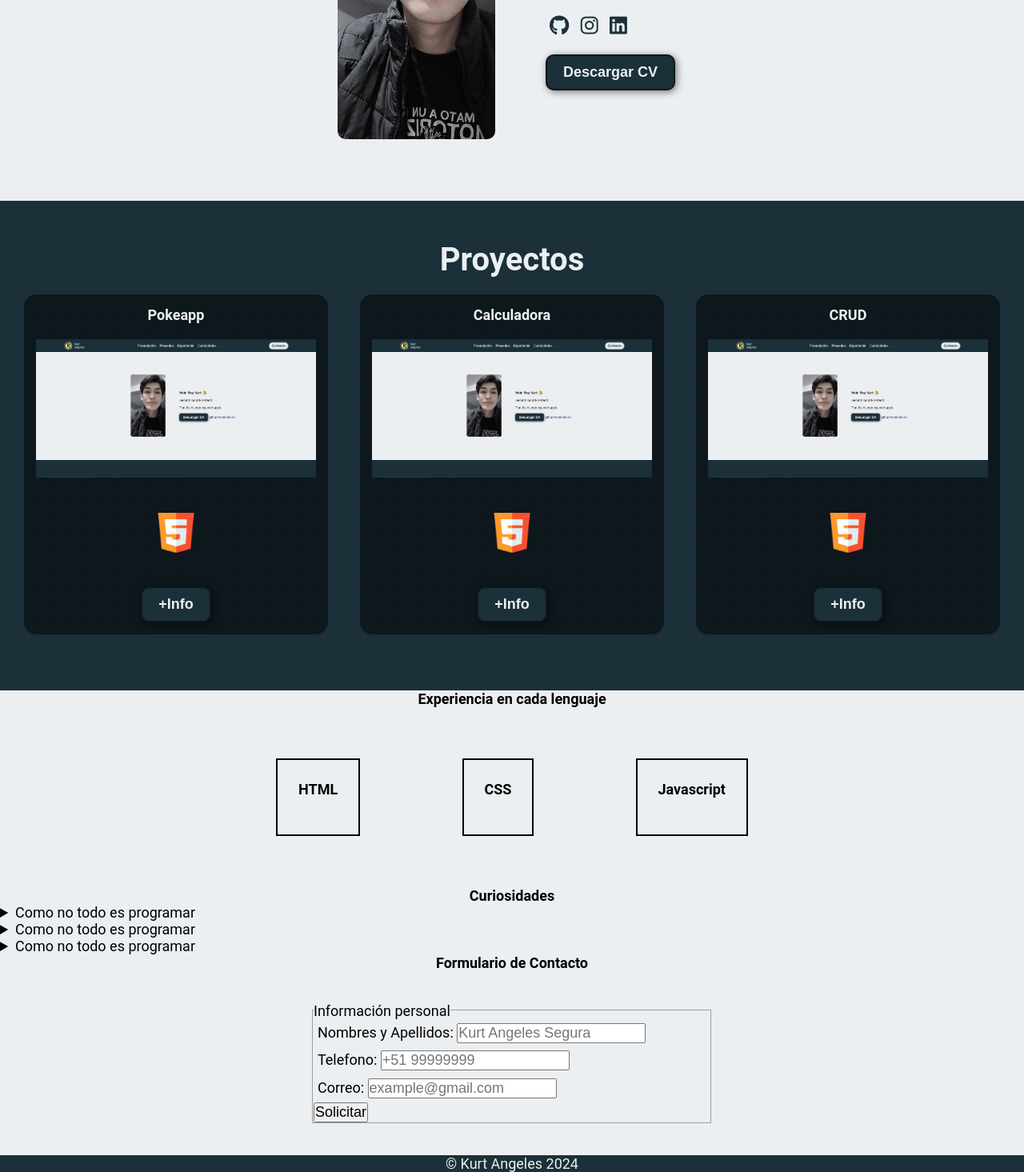
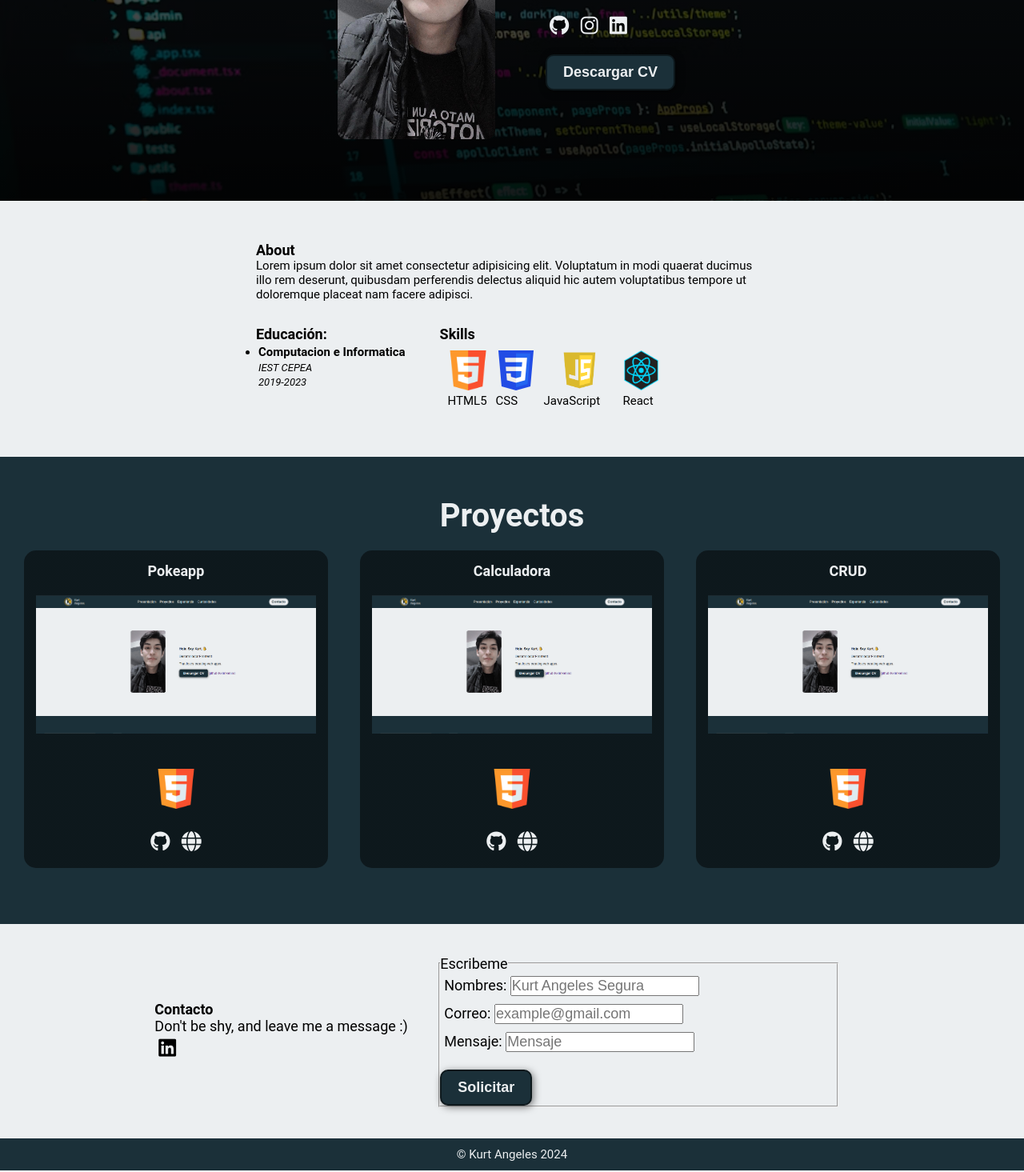
Before and after one commit to kurttck/portfolio, a plain HTML site: page index.html in a window 1280 px wide. Shown: the part 319-1784 px from the top of the page at 80% size. Drawn offline with Linux system fonts and the light colour scheme.

Commit message:
reestructura de pagina

```diff
--- a/css/style.css
+++ b/css/style.css
@@ -6,7 +6,7 @@
   font-size: 18px;
 }
 
-html{
+html {
   scroll-behavior: smooth;
 }
 
@@ -18,7 +18,7 @@ html{
 
 body {
   background: #eceff1;
-  font-family: 'Roboto', sans-serif;
+  font-family: "Roboto", sans-serif;
 }
 
 /* NAVEGADOR */
@@ -32,56 +32,52 @@ body {
   padding: 5px 10%;
 }
 
-.header .logo{
+.header .logo {
   cursor: pointer;
   transition: all 0.3s;
 }
 
-.header .logo p{
+.header .logo p {
   padding-left: 8px;
   color: #eceff1;
   font-size: 16px;
 }
 
-
-.header .logo img{
+.header .logo img {
   height: 50px;
   width: auto;
-
 }
 
-.header .logo:hover{
+.header .logo:hover {
   transform: scale(1.1);
 }
 
-.header nav .nav-link{
+.header nav .nav-link {
   list-style: none;
 }
 
-.header nav li{
+.header nav li {
   list-style: none;
   padding: 10px;
   color: white;
   transition: all 0.3s;
 }
 
-
-.header nav li:hover{
+.header nav li:hover {
   transform: scale(1.1);
 }
 
-
-.header nav a{
+.header nav a {
   font-size: 700;
   color: #eceff1;
   text-decoration: none;
 }
 
-.header nav a:hover{
+.header nav a:hover {
   color: #e5b026;
 }
 
-.header .btn-header button{
+.header .btn-header button {
   font-weight: 700;
   color: #1b3039;
   padding: 9px 15px;
@@ -92,29 +88,29 @@ body {
   transition: all 0.3s ease 0s;
 }
 
-.header .btn-header button:hover{
+.header .btn-header button:hover {
   background-color: #eceff1;
 
   transform: scale(1.1);
 }
 
-.header a{
+.header a {
   text-decoration: none;
 }
 
-.header .overlay{
+.header .overlay {
   height: 100%;
   width: 0;
   position: fixed;
   z-index: 0;
   left: 0;
-  top:0;
-  background-color: rgba(33,49,63, .95);
+  top: 0;
+  background-color: rgba(33, 49, 63, 0.95);
   overflow: hidden;
   transition: all 0.3s ease 0;
 }
 
-.header .overlay .overlay-content{
+.header .overlay .overlay-content {
   display: flex;
   height: 100%;
   flex-direction: column;
@@ -122,7 +118,7 @@ body {
   justify-content: center;
 }
 
-.header .overlay a{
+.header .overlay a {
   padding: 5px;
   font-size: 36px;
   display: block;
@@ -132,91 +128,95 @@ body {
 }
 
 .header .overlay a:hover,
-.header .overlay a:focus{
+.header .overlay a:focus {
   color: #e5b026;
 }
 
-.header .overlay .close{
+.header .overlay .close {
   position: absolute;
   top: 20px;
   right: 45px;
   font-size: 65px;
 }
 
-.menu{
+.menu {
   display: none;
 }
 
 @media screen and (max-height: 450px) {
-  .header .overlay a{
+  .header .overlay a {
     font-size: 20px;
   }
 
-  .header .overlay .close{
+  .header .overlay .close {
     font-size: 40px;
     top: 15px;
     right: 35px;
   }
 }
 
-@media screen and (max-width: 800px){
-  .nav-link, .btn-header{
+@media screen and (max-width: 800px) {
+  .nav-link,
+  .btn-header {
     display: none;
   }
-  .menu{
+  .menu {
     display: inherit;
   }
 }
 
-
 /*---------------------------------------------- PRESENTACION ---------------------------------------------------*/
 
-.presentacion{
+.presentacion {
+  background-image: linear-gradient(
+      0deg,
+      rgba(0, 0, 0, 0.9),
+      rgba(0, 0, 0, 0.5)
+    ),
+    url(../image/banner2.png);
+  background-size: cover;
+
   height: 500px;
 }
 
-.presentacion .pre2 {/*
+.presentacion .pre2 {
+  /*
   border: solid black; */
   border-radius: 10px;
-  width:70%;
+  width: 70%;
   margin: 50px;
+  color: #eceff1;
 }
 
 .presentacion .pre2 .presentacion_card {
   display: inline-block;
-
+  color: #eceff1;
   /* height: 100%; */
   margin: 5%;
   padding: 2%;
 }
 
-.presentacion .pre2 button a{
+.presentacion .pre2 button a {
   color: #eceff1;
   text-decoration: none;
 }
 
-
-
- .button{
+.button {
   margin-top: 18px;
   font-weight: bold;
   padding: 10px 20px;
   border-radius: 10px;
-  border: 2px solid rgba(0, 0,0,0.5);
-  box-shadow: 2px 2px 10px rgba(0,0,0,0.5);
-  color:#eceff1;
+  border: 2px solid rgba(0, 0, 0, 0.5);
+  box-shadow: 2px 2px 10px rgba(0, 0, 0, 0.5);
+  color: #eceff1;
   background-color: #1b3039;
   transition: all 0.3s ease 0s;
   cursor: pointer;
 }
 
-.button:hover{
-
+.button:hover {
   transform: scale(1.1);
 }
-
-
-
 
 .presentacion .pre2 .presentacion_card img {
   border-radius: 10px;
@@ -224,37 +224,88 @@ body {
   height: 350px;
 }
 
-
-.fa-brands{
+.fa-brands {
   font-size: 25px;
-  color: #1b3039;
+  color: #eceff1;
   margin: 5px;
   transition: all 0.3s ease 0s;
 }
 
-.fa-brands:hover{
+.fa-brands:hover {
   transform: scale(1.1);
 }
 
+/* ------------------------------------------ ABOUT ---------------------------------------------------- */
 
-/* PROYECTOS */
+#about .informacion {
+  margin: 4%;
+  height: auto;
+  width: 50%;
+}
 
-#proyect{
+#about .container .about {
+  margin-bottom: 30px;
+  font-size: 15px;
+}
+
+#about .container .about p {
+  font-size: 15px;
+}
+
+#about .skills-educacion {
+  display: flex;
+  margin-top: 20px;
+}
+
+#about .skills-educacion li {
+  list-style: none;
+  font-size: 13px;
+  font-style: italic;
+  margin: 3px;
+}
+
+#about .skills-educacion ul li:first-child {
+  list-style-type: disc;
+  font-weight: 700;
+  font-size: 15px;
+  font-style: normal;
+}
+
+#about .informacion .skills-educacion img {
+  height: 50px;
+}
+
+#about .informacion .skills-educacion .skills {
+  margin-left: 40px;
+  align-items: center;
+}
+
+#about .informacion .skills-educacion .skills div {
+  margin: 5px;
+  width: auto;
+}
+
+#about .informacion .skills-educacion .skills p {
+  font-size: 15px;
+}
+
+/* ------------------------------------------ PROYECTOS ------------------------------------------------ */
+
+#proyect {
   background-color: #1b3039;
   color: #eceff1;
   text-align: center;
 }
 
-#proyect .container h2{
+#proyect .container h2 {
   font-size: 40px;
 }
 
-#proyect .container{
+#proyect .container {
   padding: 50px 0px;
-
 }
 
-#proyect .card{
+#proyect .card {
   background-position: center center;
   background-size: cover;
   padding: 50px;
@@ -262,63 +313,45 @@ body {
   border-radius: 15px;
   background-image: linear-gradient(
     0deg,
-    rgba(0,0,0,0.5),
-    rgba(0,0,0,0.5)
+    rgba(0, 0, 0, 0.5),
+    rgba(0, 0, 0, 0.5)
   );
 }
 
-#proyect .proyectos{
+#proyect .proyectos {
   display: flex;
   justify-content: center;
-
-
 }
 
-#proyect img{
+#proyect img {
   margin: 20px 0px;
   height: 50px;
 }
 
-#proyect .card{
+#proyect .card {
   padding: 15px;
 }
 
-
-#proyect .proyect-banner{
+#proyect .proyect-banner {
   width: 350px;
-  height: auto;
-
-}
-
-
-/* EXPERIENCIA */
-
-.exp .content_exp section {
-  display: inline-block;
-  border: solid 2px black;
-  margin: 5%;
-  padding: 2%;
-}
-
-/* CURIOSIDADES */
-
-/* .curio {
-  background-color: aquamarine;
-} */
-
-.curio details .card_curio .content_curio {
-  display: inline-flexbox;
-  border: solid 2px black;
-}
-.content_curio img {
-  width: 30%;
   height: auto;
 }
 
-/* FORMULARIO */
+.fa-solid {
+  font-size: 25px;
+  color: #eceff1;
+  margin: 5px;
+  transition: all 0.3s ease 0s;
+}
 
-.formulario {
-  /* background-color: blueviolet; */
+.fa-solid:hover {
+  transform: scale(1.1);
+}
+
+/*----------------------------------------------- CONTACTO ------------------------------------------------- */
+
+#contacto a {
+  color: black;
 }
 
 .formulario .content_formulario {
@@ -333,18 +366,21 @@ body {
   padding: 1%;
 }
 
-/* FOOTER */
+/* -------------------------------------------- FOOTER ---------------------------------------------------- */
+
 footer {
-
   background-color: #1b3039;
+  display: flex;
+  justify-content: right;
+  height: 40px;
 }
 
-footer .container p{
- color: #eceff1;
+footer .container p {
+  color: #eceff1;
+  font-size: 15px;
 }
 
-
-.container{
+.container {
   max-width: 1400px;
   margin: auto;
 }
--- a/index.html
+++ b/index.html
@@ -39,9 +39,9 @@
       <nav>
         <ul class="nav-link center">
           <li><a href="#presentacion">Presentación</a></li>
+          <li><a href="#about">Sobre Mí</a></li>
           <li><a href="#proyect">Proyectos</a></li>
-          <li><a href="#experiencia">Experiencia</a></li>
-          <li><a href="#curiosidades">Curiosidades</a></li>
+          <li><a href="#contacto">Contacto</a></li>
         </ul>
       </nav>
       <a href="#contacto" class="btn-header"><button>Contacto</button></a>
@@ -54,9 +54,8 @@
         <a onclick="closeNav()" href="" class="close">&times;</a>
         <div class="overlay-content">
           <a onclick="closeNav()" href="#presentacion">Presentacion</a>
+          <a onclick="closeNav()" href="#about">Sobre mi</a>
           <a onclick="closeNav()" href="#proyect">Proyectos</a>
-          <a onclick="closeNav()" href="#experiencia">Experiencia</a>
-          <a onclick="closeNav()" href="#curiosidades">Curiosidades</a>
           <a onclick="closeNav()" href="#contacto">Contacto</a>
         </div>
       </div>
@@ -102,6 +101,54 @@
         </div>
       </article>
 
+      <section id="about" class="center">
+        <div class="container informacion">
+          <div class="about">
+            <h1>About</h1>
+            <p>
+              Lorem ipsum dolor sit amet consectetur adipisicing elit.
+              Voluptatum in modi quaerat ducimus illo rem deserunt, quibusdam
+              perferendis delectus aliquid hic autem voluptatibus tempore ut
+              doloremque placeat nam facere adipisci.
+            </p>
+          </div>
+
+          <div class="skills-educacion">
+            <div class="estudios">
+              <h2>Educación:</h2>
+              <div>
+                <ul>
+                  <li>Computacion e Informatica</li>
+                  <li>IEST CEPEA</li>
+                  <li>2019-2023</li>
+                </ul>
+              </div>
+            </div>
+            <div class="skills">
+              <h2>Skills</h2>
+              <div class="center">
+                <div>
+                  <img src="image/html.png" alt="" />
+                  <p>HTML5</p>
+                </div>
+                <div>
+                  <img src="image/css.png" alt="" />
+                  <p>CSS</p>
+                </div>
+                <div>
+                  <img src="image/js.png" alt="" />
+                  <p>JavaScript</p>
+                </div>
+                <div>
+                  <img src="image/react.png" alt="" />
+                  <p>React</p>
+                </div>
+              </div>
+            </div>
+          </div>
+        </div>
+      </section>
+
       <section id="proyect">
         <div class="container">
           <h2>Proyectos</h2>
@@ -119,7 +166,12 @@
               <div class="tecnologias">
                 <img src="image/html.png" alt="" />
               </div>
-              <button class="button">+Info</button>
+              <a
+                href="https://github.com/kurttck"
+                class="fa-brands fa-github"
+                target="_blank"
+              ></a>
+              <a href="" class="fa-solid fa-globe"></a>
             </div>
             <div class="card">
               <h3>Calculadora</h3>
@@ -131,7 +183,12 @@
               <div class="tecnologias">
                 <img src="image/html.png" alt="" />
               </div>
-              <button class="button">+Info</button>
+              <a
+                href="https://github.com/kurttck"
+                class="fa-brands fa-github"
+                target="_blank"
+              ></a>
+              <a href="" class="fa-solid fa-globe"></a>
             </div>
             <div class="card">
               <h3>CRUD</h3>
@@ -143,89 +200,42 @@
               <div class="tecnologias">
                 <img src="image/html.png" alt="" />
               </div>
-              <button class="button">+Info</button>
+              <a
+                href="https://github.com/kurttck"
+                class="fa-brands fa-github"
+                target="_blank"
+              ></a>
+              <a href="" class="fa-solid fa-globe"></a>
             </div>
-
           </div>
         </div>
       </section>
 
-      <aside id="experiencia" class="exp">
-        <h2 class="center">Experiencia en cada lenguaje</h2>
-        <div class="content_exp center">
-          <section>
-            <h3>HTML</h3>
-            <img src="" alt="" />
-          </section>
-          <section>
-            <h3>CSS</h3>
-            <img src="" alt="" />
-          </section>
-          <section>
-            <h3>Javascript</h3>
-            <img src="" alt="" />
-          </section>
+      <section class="formulario" id="contacto">
+        <div class="container center">
+          <div>
+            <h2>Contacto</h2>
+            <p>Don't be shy, and leave me a message :)</p>
+
+            <a
+              href="https://www.linkedin.com/in/kurt-angeles-segura-570b23239/"
+              class="fa-brands fa-linkedin"
+              target="_blank"
+            ></a>
           </div>
-      </aside>
-
-      <section id="curiosidades" class="curio">
-        <h2 class="center">Curiosidades</h2>
-
-        <details>
-          <summary>Como no todo es programar</summary>
-          <div class="card_curio">
-            <div class="content_curio">
-              <p>
-                Tengo una banda que se llama "Terapia de Amor intensiva" la cual
-                hacemos musica indie
-              </p>
-            </div>
-            <div class="content_curio">
-              <img src="image/tai.png" alt="terapia de amor intensiva" />
-            </div>
-          </div>
-        </details>
-
-        <details>
-          <summary>Como no todo es programar</summary>
-          <p>
-            Tengo una banda que se llama "Terapia de Amor intensiva" la cual
-            hacemos musica indie
-          </p>
-          <img src="image/tai.png" alt="terapia de amor intensiva" />
-        </details>
-        <details>
-          <summary>Como no todo es programar</summary>
-          <p>
-            Tengo una banda que se llama "Terapia de Amor intensiva" la cual
-            hacemos musica indie
-          </p>
-          <img src="image/tai.png" alt="terapia de amor intensiva" />
-        </details>
-      </section>
-
-      <section class="formulario" id="contacto">
-        <h2 class="center">Formulario de Contacto</h2>
-
           <div class="content_formulario center">
             <form method="post" action="">
               <fieldset>
-              <legend>Información personal</legend>
+                <legend>Escribeme</legend>
 
                 <div>
                   <label
-                  >Nombres y Apellidos:
+                    >Nombres:
                     <input
                       type="text"
                       name="name"
                       placeholder="Kurt Angeles Segura"
                     />
-                </label>
-              </div>
-              <div>
-                <label
-                  >Telefono:
-                  <input type="tel" name="tel" placeholder="+51 99999999" />
                   </label>
                 </div>
                 <div>
@@ -238,18 +248,29 @@
                     />
                   </label>
                 </div>
-              <button>Solicitar</button>
+                <div>
+                  <label for=""
+                    >Mensaje:
+                    <input
+                      type="textarea"
+                      name="mensaje"
+                      placeholder="Mensaje"
+                    />
+                  </label>
+                </div>
+                <button class="button">Solicitar</button>
               </fieldset>
             </form>
           </div>
+        </div>
       </section>
     </main>
-    <footer class="center">
-      <div class="container">
+
+    <footer class="footer">
+      <div class="container copyrigth">
         <p>&copy; Kurt Angeles 2024</p>
       </div>
     </footer>
-
     <script type="text/Javascript" src="js/nav.js"></script>
   </body>
 </html>
```
Also changed, not shown: image/banner2.png (added), image/css.png (added), image/js.png (added), image/react.png (added). Lines whose indentation alone changed are shown as unchanged.
